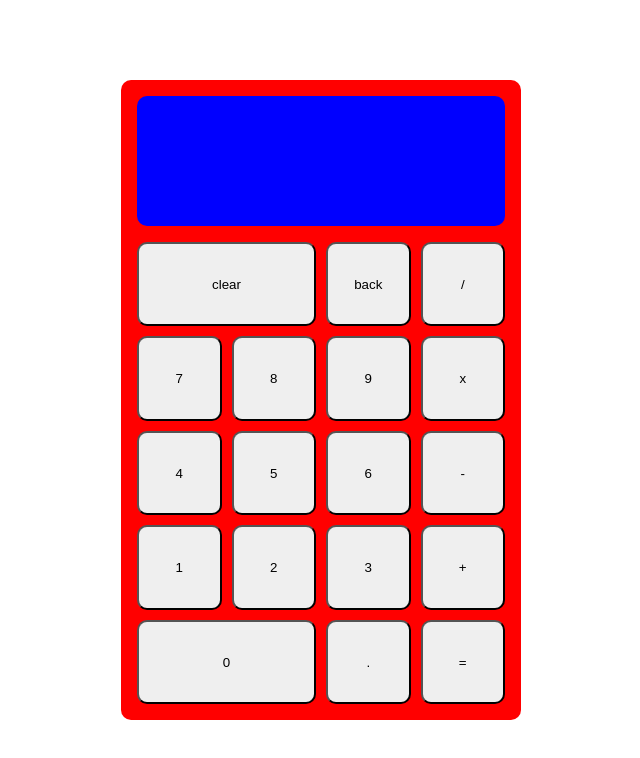
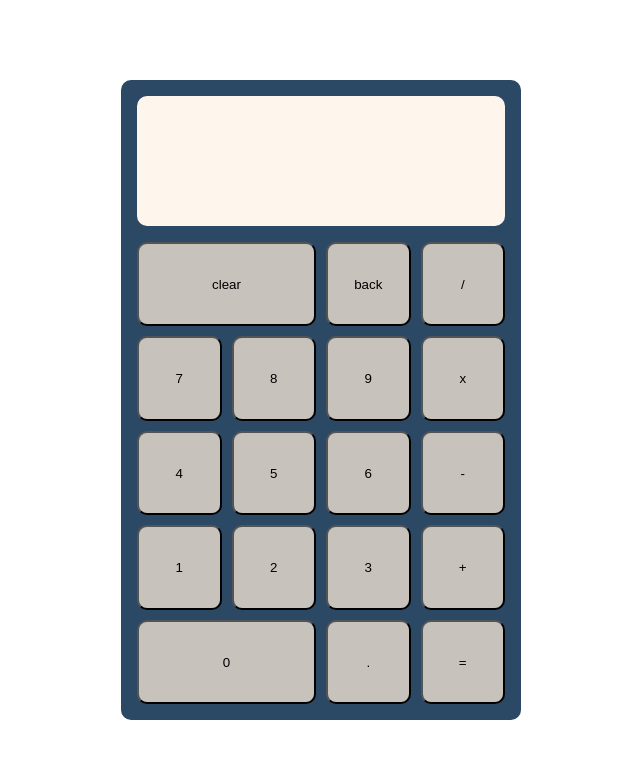
Before and after one commit to esskeeper23/calculator, a plain HTML site: page index.html in a window 1280 px wide. Shown: the whole page, without its empty margins (319-959 px from the left). Drawn offline with Linux system fonts and the light colour scheme.

Commit message:
update styles.css

```diff
--- a/styles/styles.css
+++ b/styles/styles.css
@@ -14,7 +14,7 @@ body {
 
 .calculator {
     width: 400px;
-    background-color: red;
+    background-color: #2B4865;
     padding: 1em;
     margin: auto;
     border-radius: 10px;
@@ -22,7 +22,7 @@ body {
 
 .display {
     height: 130px;
-    background-color: blue;
+    background-color: #FEF5ED;
     margin: auto;
     margin-bottom: 1em;
     border-radius: 10px;
@@ -44,4 +44,5 @@ body {
 
 button {
     border-radius: 10px;
+    background-color: #C8C2BC;
 }
```
